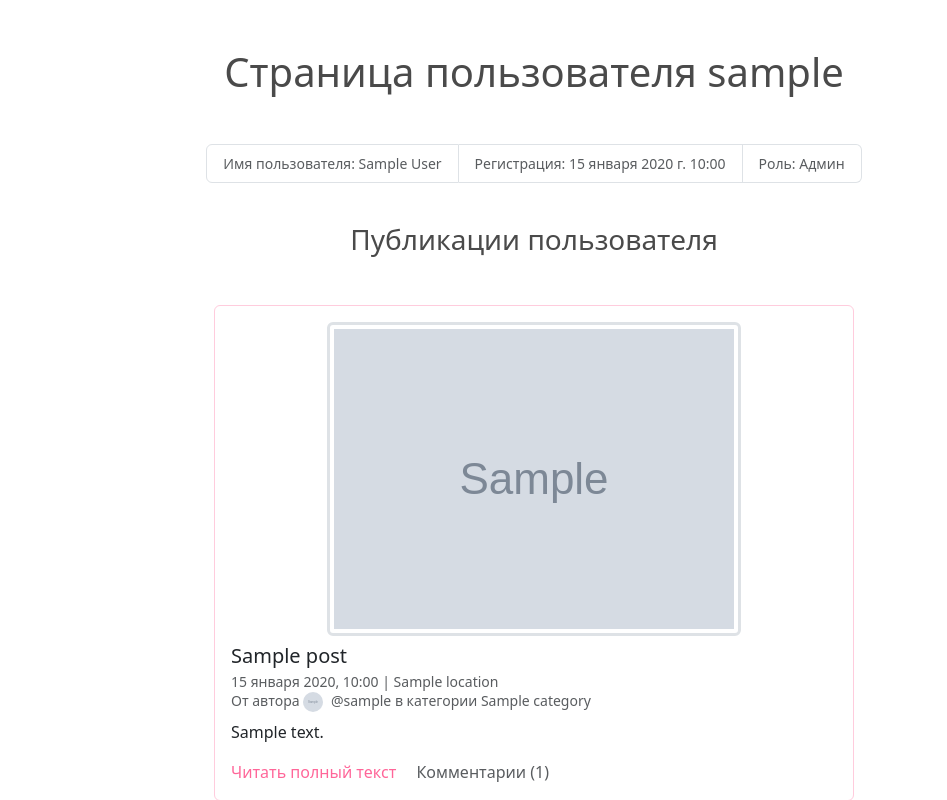
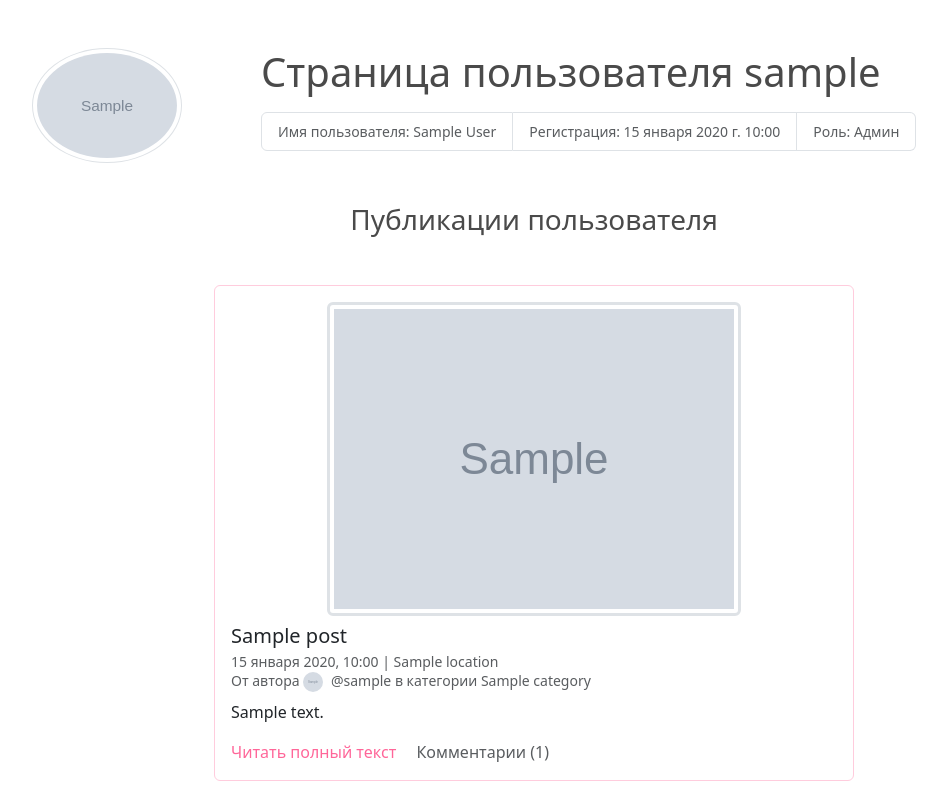
Before and after one commit to delzhan/django_sprint4, a Django app: a page that uses blogicum/templates/blog/profile.html in a window 1280 px wide. Shown: the part 56-856 px from the top of the page, without its empty margins (106-1053 px from the left). Run offline with Django 4.2, Linux system fonts and the light colour scheme; tables that the repository leaves empty hold one stand-in row (values such as "Sample post"); grey boxes marked "Sample" are stand-in pictures; parts of the project's set-up code (start-up, migrations or seed data) failed here and were passed over; some libraries are stand-ins or nearby versions.

Commit message:
Edit Userprofile

```diff
--- a/blogicum/blog/views.py
+++ b/blogicum/blog/views.py
@@ -123,8 +123,11 @@ def profile(request, username):
     page_number = request.GET.get("page")
     page_obj = paginator.get_page(page_number)
 
+    user_profile = profile_user.profile
+
     context = {
-        "profile": profile_user,
+        "profile_user": profile_user,
+        "profile": user_profile,
         "page_obj": page_obj,
     }
     return render(request, "blog/profile.html", context)
--- a/blogicum/templates/blog/profile.html
+++ b/blogicum/templates/blog/profile.html
@@ -1,27 +1,34 @@
 {% extends "base.html" %}
+{% load static %}
 {% block title %}
-  Страница пользователя {{ profile.username }}
+  Страница пользователя {{ profile_user.username }}
 {% endblock %}
 {% block content %}
+  <div class="row">
+    <div class="col-md-3 text-center">
       {% if profile.avatar %}
-    <div class="text-center mb-3">
-      <img src="{{ profile.avatar.url }}" width="150" height="150" class="rounded-circle img-thumbnail">
+        <img src="{{ profile.avatar.url }}" width="150" height="150" class="rounded-circle img-thumbnail mb-3">
+      {% else %}
+        <img src="{% static 'img/default_avatar.png' %}" width="150" height="150" class="rounded-circle img-thumbnail mb-3">
+      {% endif %}
     </div>
-  {% endif %}
-  <h1 class="mb-5 text-center ">Страница пользователя {{ profile.username }}</h1>
+    <div class="col-md-9">
+      <h1 class="mb-3">Страница пользователя {{ profile_user.username }}</h1>
       <small>
-    <ul class="list-group list-group-horizontal justify-content-center mb-3">
-      <li class="list-group-item text-muted">Имя пользователя: {% if profile.get_full_name %}{{ profile.get_full_name }}{% else %}не указано{% endif %}</li>
-      <li class="list-group-item text-muted">Регистрация: {{ profile.date_joined }}</li>
-      <li class="list-group-item text-muted">Роль: {% if profile.is_staff %}Админ{% else %}Пользователь{% endif %}</li>
+        <ul class="list-group list-group-horizontal justify-content-start mb-3">
+          <li class="list-group-item text-muted">Имя пользователя: {% if profile_user.get_full_name %}{{ profile_user.get_full_name }}{% else %}не указано{% endif %}</li>
+          <li class="list-group-item text-muted">Регистрация: {{ profile_user.date_joined }}</li>
+          <li class="list-group-item text-muted">Роль: {% if profile_user.is_staff %}Админ{% else %}Пользователь{% endif %}</li>
         </ul>
-    <ul class="list-group list-group-horizontal justify-content-center">
-      {% if user.is_authenticated and request.user == profile %}
+        <ul class="list-group list-group-horizontal justify-content-start">
+          {% if user.is_authenticated and request.user == profile_user %}
           <a class="btn btn-sm text-muted" href="{% url 'blog:edit_profile' %}">Редактировать профиль</a>
           <a class="btn btn-sm text-muted" href="{% url 'password_change' %}">Изменить пароль</a>
           {% endif %}
         </ul>
       </small>
+    </div>
+  </div>
   <br>
   <h3 class="mb-5 text-center">Публикации пользователя</h3>
   {% for post in page_obj %}
--- a/blogicum/templates/includes/header.html
+++ b/blogicum/templates/includes/header.html
@@ -21,9 +21,6 @@
           {% if user.is_authenticated %}
             <div class="btn-group" role="group" aria-label="Basic outlined example">
               <button type="button" class="btn btn-outline-primary"><a class="text-decoration-none text-reset" href="{% url 'blog:create_post' %}">Написать пост</a></button>
-              {% if user.profile.avatar %}
-                <img src="{{ user.profile.avatar.url }}" width="30" height="30" class="rounded-circle me-2">
-              {% endif %}
               <button type="button" class="btn btn-outline-primary"><a class="text-decoration-none text-reset" href="{% url 'blog:profile' user.username %}">{{ user.username }}</a></button>
               <button type="button" class="btn btn-outline-primary"><a class="text-decoration-none text-reset" href="{% url 'logout' %}">Выйти</a></button>
             </div>
```
Also changed, not shown: blogicum/static/img/default_avatar.png (added). Lines whose indentation alone changed are shown as unchanged.
